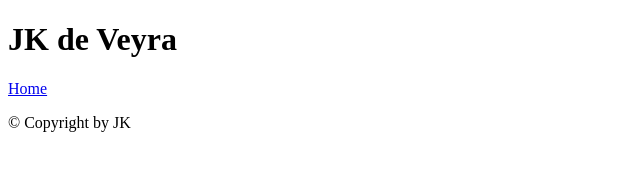
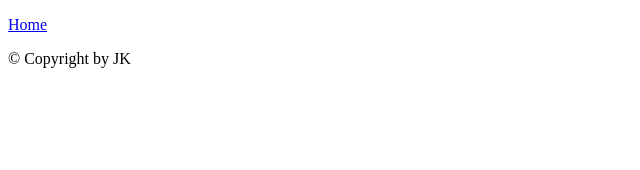
Before and after one commit to jkdeveyra/jkdeveyra.github.com, a plain HTML site: page index.html in a window 1280 px wide. Shown: the whole page, without its empty margins (0-640 px from the left). Drawn offline with Linux system fonts and the light colour scheme.

Commit message:
Removed name.

```diff
--- a/index.html
+++ b/index.html
@@ -16,7 +16,6 @@
 	<body>
 		<div>
 			<header>
-				<h1>JK de Veyra</h1>
 			</header>
 			<nav>
 				<p>
```
